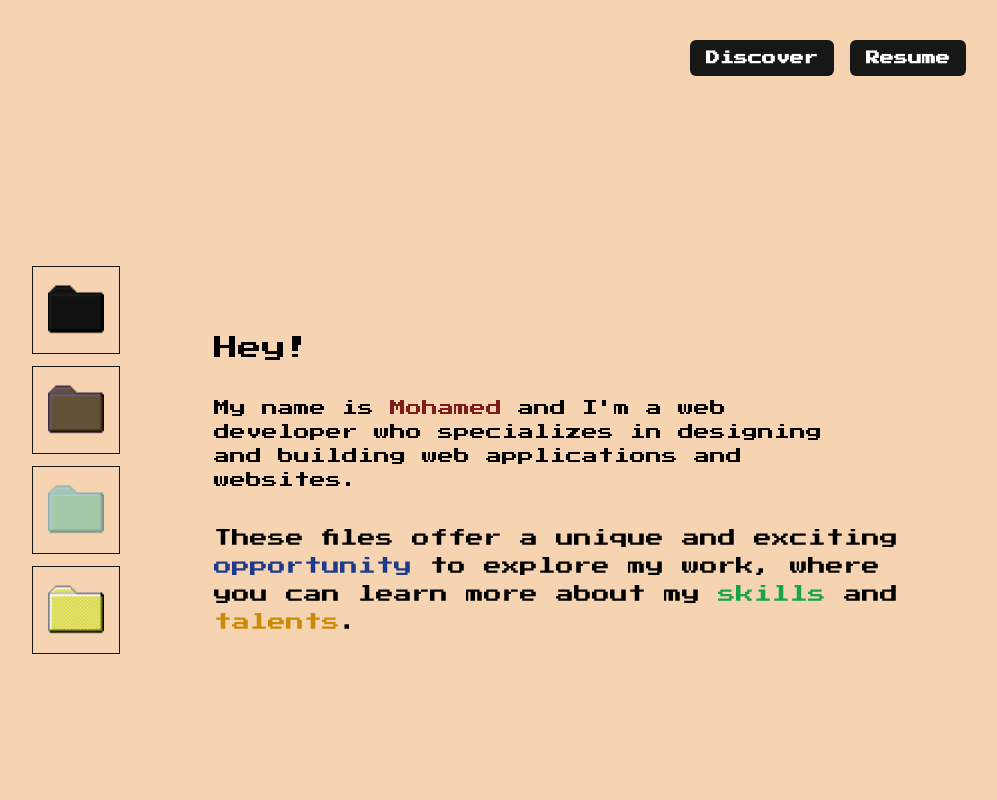
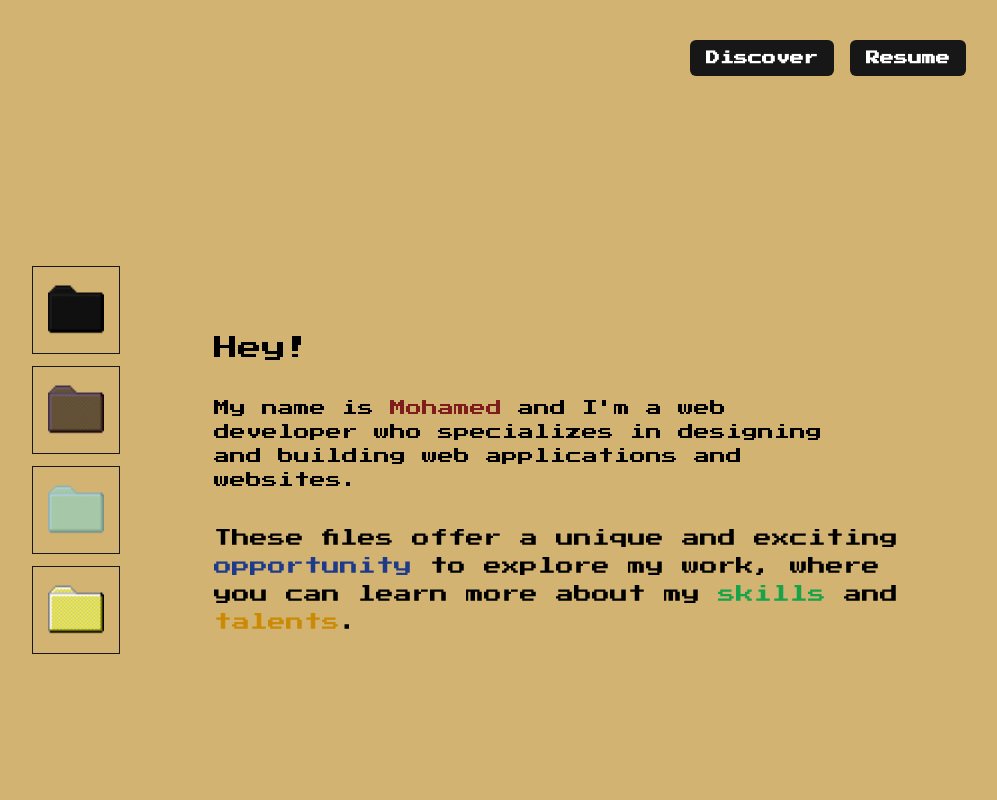
Before and after one commit to Moh-alshaibi/My-Portfolio-, a React (Vite) app: page / in a window 1280 px wide. Shown: the top 800 px of the page, without its empty margins (218-1215 px from the left). Built offline with nearby package versions, Linux system fonts and the light colour scheme.

Commit message:
changed background

```diff
--- a/src/index.css
+++ b/src/index.css
@@ -9,7 +9,7 @@ body {
   padding: 0;
   margin: 0;
   font-family: "Press Start 2P", cursive;
-  background-color: #f6d4b1;
+  background-color: #d3b371;
   overflow: overlay;
 }
 
```
